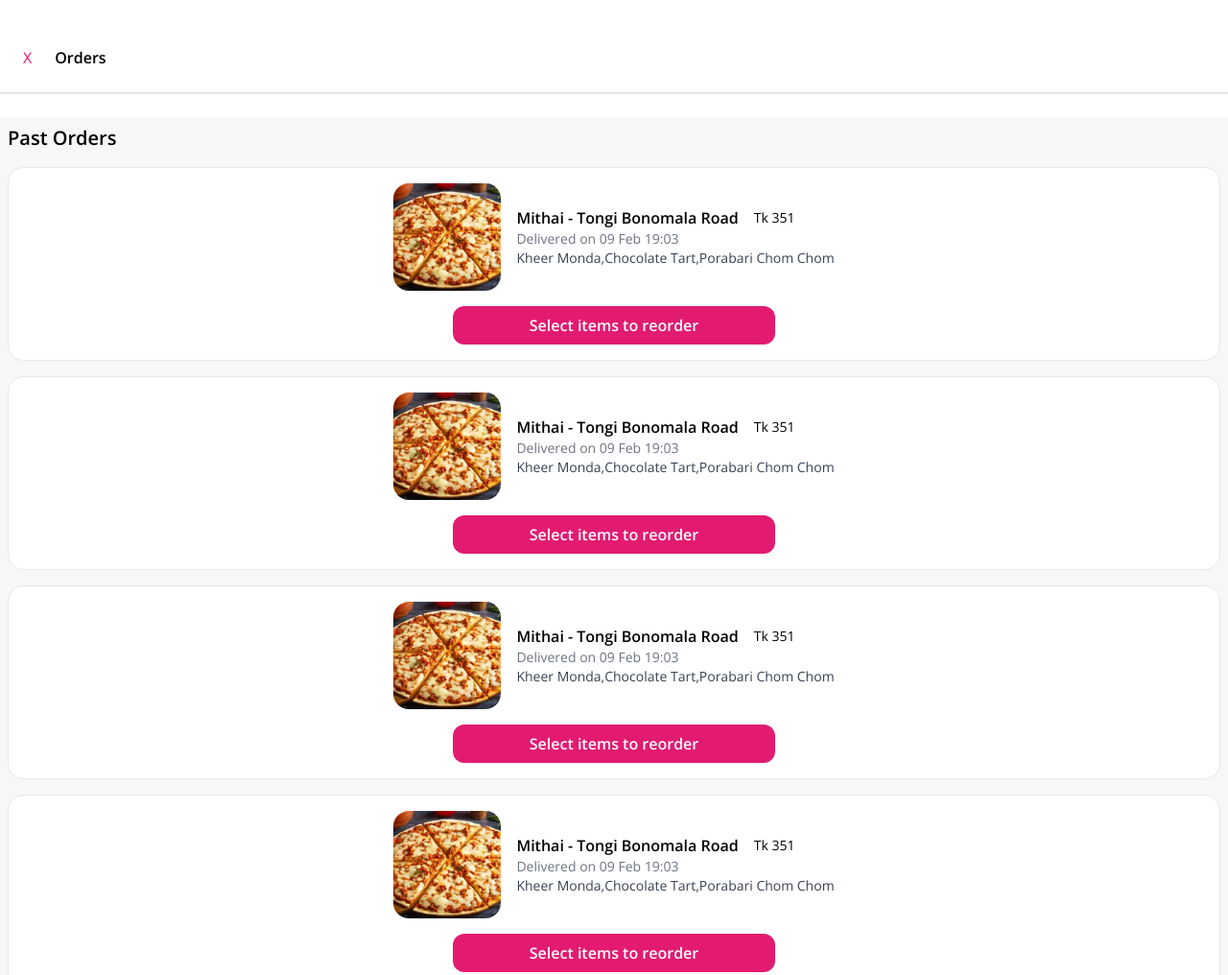
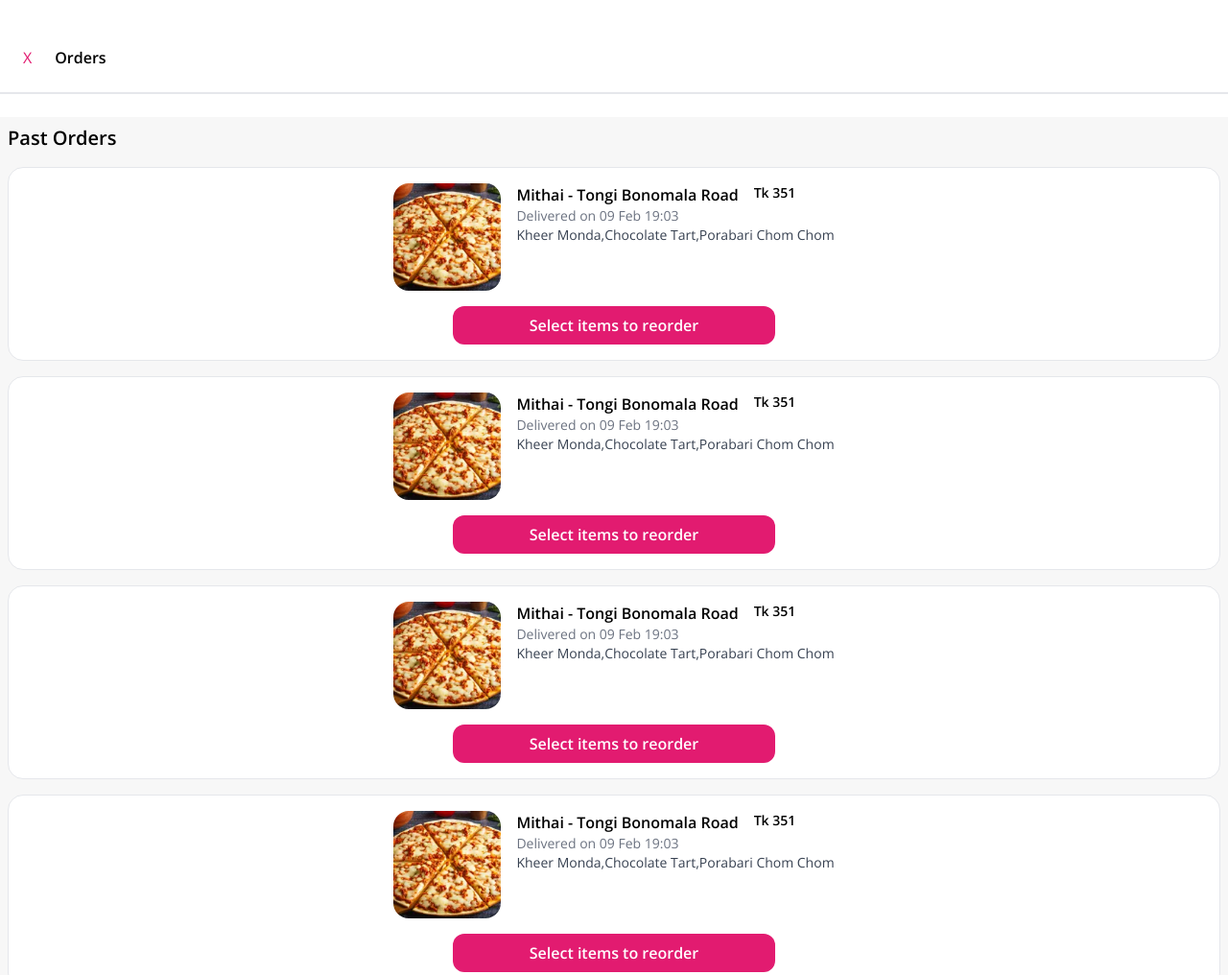
Before and after one commit to Jubayer-K/panda-page, a plain HTML site: page index.html in a window 1280 px wide. Shown: the top 1016 px of the page at 96% size. Drawn offline with nearby package versions, Linux system fonts and the light colour scheme.

Commit message:
finished page 2

```diff
--- a/index.html
+++ b/index.html
@@ -29,14 +29,14 @@
             </h3>
         </div>
         <div class="rounded-2xl border mx-auto p-4 my-4 bg-white">
-            <div class="flex gap-4 justify-center items-center ">
+            <div class="flex gap-4 justify-center ">
                 <div>
                     <img class="rounded-2xl max-w-28 max-h-28" src="images/4056194.webp" alt="">
                 </div>
                 <div>
-                    <div class="flex items-center gap-4">
+                    <div class="flex gap-4">
                         <h3 class="text-base font-semibold">Mithai - Tongi Bonomala Road</h3>
-                        <p class="text-sm text-nowrap">Tk 351</p>
+                        <p class="text-sm text-nowrap font-semibold">Tk 351</p>
                     </div>
                     <p class="text-sm text-gray-500">Delivered on 09 Feb 19:03</p>
                     <p class="text-sm text-gray-700">Kheer Monda,Chocolate Tart,Porabari Chom Chom</p>
@@ -47,14 +47,14 @@
             </div>
         </div>
         <div class="rounded-2xl border mx-auto p-4 my-4 bg-white">
-            <div class="flex gap-4 justify-center items-center ">
+            <div class="flex gap-4 justify-center ">
                 <div>
                     <img class="rounded-2xl max-w-28 max-h-28" src="images/4056194.webp" alt="">
                 </div>
                 <div>
-                    <div class="flex items-center gap-4">
+                    <div class="flex gap-4">
                         <h3 class="text-base font-semibold">Mithai - Tongi Bonomala Road</h3>
-                        <p class="text-sm text-nowrap">Tk 351</p>
+                        <p class="text-sm text-nowrap font-semibold">Tk 351</p>
                     </div>
                     <p class="text-sm text-gray-500">Delivered on 09 Feb 19:03</p>
                     <p class="text-sm text-gray-700">Kheer Monda,Chocolate Tart,Porabari Chom Chom</p>
@@ -65,14 +65,14 @@
             </div>
         </div>
         <div class="rounded-2xl border mx-auto p-4 my-4 bg-white">
-            <div class="flex gap-4 justify-center items-center ">
+            <div class="flex gap-4 justify-center ">
                 <div>
                     <img class="rounded-2xl max-w-28 max-h-28" src="images/4056194.webp" alt="">
                 </div>
                 <div>
-                    <div class="flex items-center gap-4">
+                    <div class="flex gap-4">
                         <h3 class="text-base font-semibold">Mithai - Tongi Bonomala Road</h3>
-                        <p class="text-sm text-nowrap">Tk 351</p>
+                        <p class="text-sm text-nowrap font-semibold">Tk 351</p>
                     </div>
                     <p class="text-sm text-gray-500">Delivered on 09 Feb 19:03</p>
                     <p class="text-sm text-gray-700">Kheer Monda,Chocolate Tart,Porabari Chom Chom</p>
@@ -83,14 +83,14 @@
             </div>
         </div>
         <div class="rounded-2xl border mx-auto p-4 my-4 bg-white">
-            <div class="flex gap-4 justify-center items-center ">
+            <div class="flex gap-4 justify-center ">
                 <div>
                     <img class="rounded-2xl max-w-28 max-h-28" src="images/4056194.webp" alt="">
                 </div>
                 <div>
-                    <div class="flex items-center gap-4">
+                    <div class="flex gap-4">
                         <h3 class="text-base font-semibold">Mithai - Tongi Bonomala Road</h3>
-                        <p class="text-sm text-nowrap">Tk 351</p>
+                        <p class="text-sm text-nowrap font-semibold">Tk 351</p>
                     </div>
                     <p class="text-sm text-gray-500">Delivered on 09 Feb 19:03</p>
                     <p class="text-sm text-gray-700">Kheer Monda,Chocolate Tart,Porabari Chom Chom</p>
```
